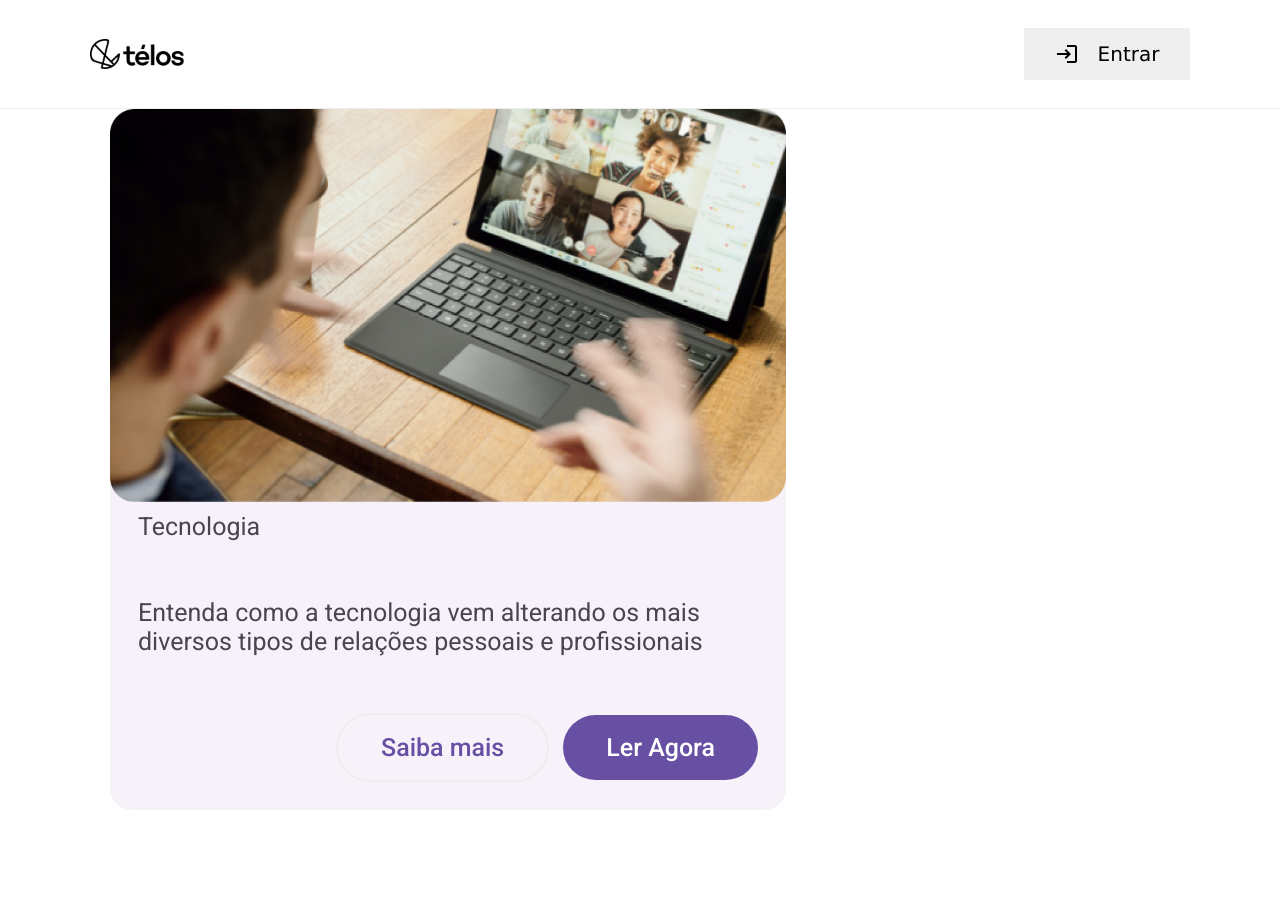
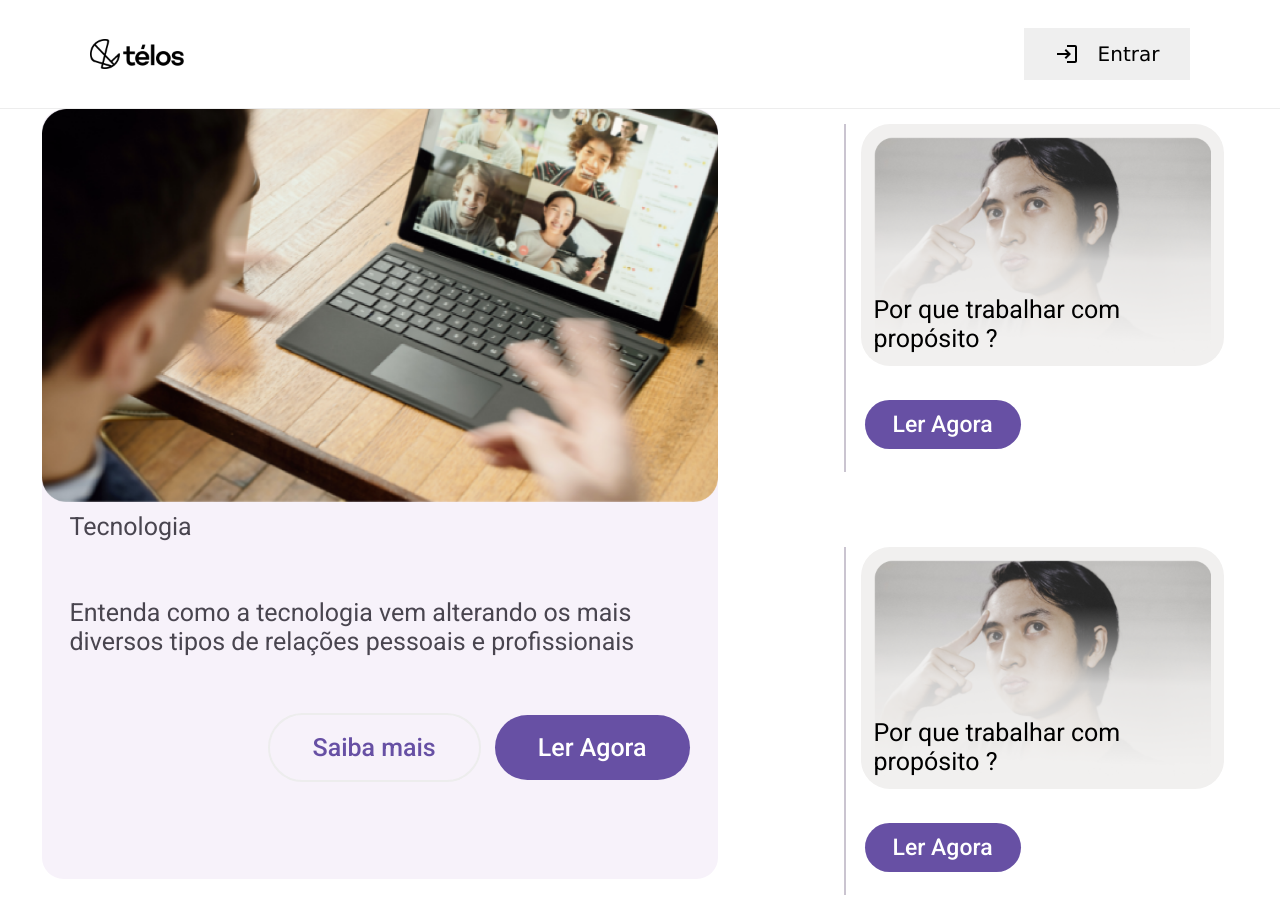
Before and after one commit to eliaslma/telos-news, a React (Create React App) app: page / in a window 1280 px wide. Shown: the top 918 px of the page. Before the commit the page ends 810 px from the top, so only its background shows below. Built offline with nearby package versions, Linux system fonts and the light colour scheme.

Commit message:
✨ feat(home): create mini card

```diff
--- a/src/components/Home/Body/index.jsx
+++ b/src/components/Home/Body/index.jsx
@@ -1,11 +1,18 @@
+import MiniCard from "../MiniCard";
 import NewsCard from "../NewsCard";
-import { Container } from "./styles";
+import { Container, NewsCardRight, NoticesCard } from "./styles";
 
 
 const Body = () => {
-    return(
+    return (
         <Container>
-            <NewsCard/>
+            <NoticesCard>
+                <NewsCard />
+                <NewsCardRight>
+                    <MiniCard />
+                    <MiniCard />
+                </NewsCardRight>
+            </NoticesCard>
         </Container>
     );
 }
--- a/src/components/Home/Body/styles.js
+++ b/src/components/Home/Body/styles.js
@@ -3,9 +3,16 @@ import styled from "styled-components";
 
 export const Container = styled.div`
     display: flex;
-    width: '100%';
     padding: 0px 110px;
-    align-items: center;
+    justify-content: center;
+`;
+
+export const NoticesCard = styled.div`
+    display: flex;
+`;
+
+export const NewsCardRight = styled.div`
+    flex-direction: column;
     justify-content: space-between;
-
+    margin-left: 126px;
 `;
--- /dev/null
+++ b/src/components/Home/MiniCard/index.jsx
@@ -0,0 +1,27 @@
+import React from 'react';
+import ReadNowMiniButton from '../ReadNowMiniButton';
+
+import {
+    Container,
+    FooterCard,
+    HeaderCard,
+    ImageWrapper,
+    TitleMiniCard
+} from './styles';
+
+const MiniCard = () => {
+    return(
+        <Container>
+            <HeaderCard>
+                <ImageWrapper>
+                    <TitleMiniCard>Por que trabalhar com  propósito ?</TitleMiniCard>
+                </ImageWrapper>
+            </HeaderCard>
+            <FooterCard>
+                <ReadNowMiniButton/>
+            </FooterCard>
+        </Container>
+    );
+}
+
+export default MiniCard;
--- /dev/null
+++ b/src/components/Home/MiniCard/styles.js
@@ -0,0 +1,37 @@
+import styled from "styled-components";
+import img from '../../../assets/images/Home/mini-card-image-1.png';
+
+
+export const Container = styled.div`
+    border-left: 2px solid #CAC4D0;
+    margin-bottom: 75px;
+    height: 348px;
+`;
+
+export const ImageWrapper = styled.div`
+    display: flex;
+    height: 216.08px;
+    width: 337px;
+    background-image: url(${img});
+    background-size: contain;
+`;
+
+export const TitleMiniCard = styled.text`
+    font-family: "Roboto", sans-serif;
+    font-size: 25px;
+    font-weight: 400;
+    align-self: flex-end;
+`;
+
+export const HeaderCard = styled.div`
+    padding: 13px;
+    margin: 15px;
+    background-color: #F1F0EF;
+    border-radius: 29px;
+
+`;
+
+export const FooterCard = styled.div`
+    display: flex;
+    padding: 19px;
+`;
--- a/src/components/Home/NewsCard/styles.js
+++ b/src/components/Home/NewsCard/styles.js
@@ -3,10 +3,10 @@ import styled from 'styled-components';
 export const Container = styled.div`
     display: flex;
     width: 676px;
+    height: 770px;
     background-color: #F7F2FA;
     flex-direction: column;
     border-radius: 21.5px;
-    padding-bottom: 28px;
 `;
 
 export const TitleCard = styled.text`
--- /dev/null
+++ b/src/components/Home/ReadNowMiniButton/index.jsx
@@ -0,0 +1,16 @@
+import React from 'react';
+
+import {
+    ButtonTitle,
+    Container
+} from './styles';
+
+const ReadNowMiniButton = () => {
+    return(
+        <Container>
+            <ButtonTitle>Ler Agora</ButtonTitle>
+        </Container>
+    );
+}
+
+export default ReadNowMiniButton;
--- /dev/null
+++ b/src/components/Home/ReadNowMiniButton/styles.js
@@ -0,0 +1,14 @@
+import styled from 'styled-components';
+
+export const Container = styled.div`
+    padding: 11px 28px;
+    background-color: #6750A4;
+    border-radius: 180px;
+`;
+
+export const ButtonTitle = styled.text`
+    font-family: "Roboto", sans-serif;
+    font-weight: 500;
+    color: #FFFFFF;
+    font-size: 23px;
+`;
```
Also changed, not shown: src/assets/images/Home/mini-card-image-1.png (added).
